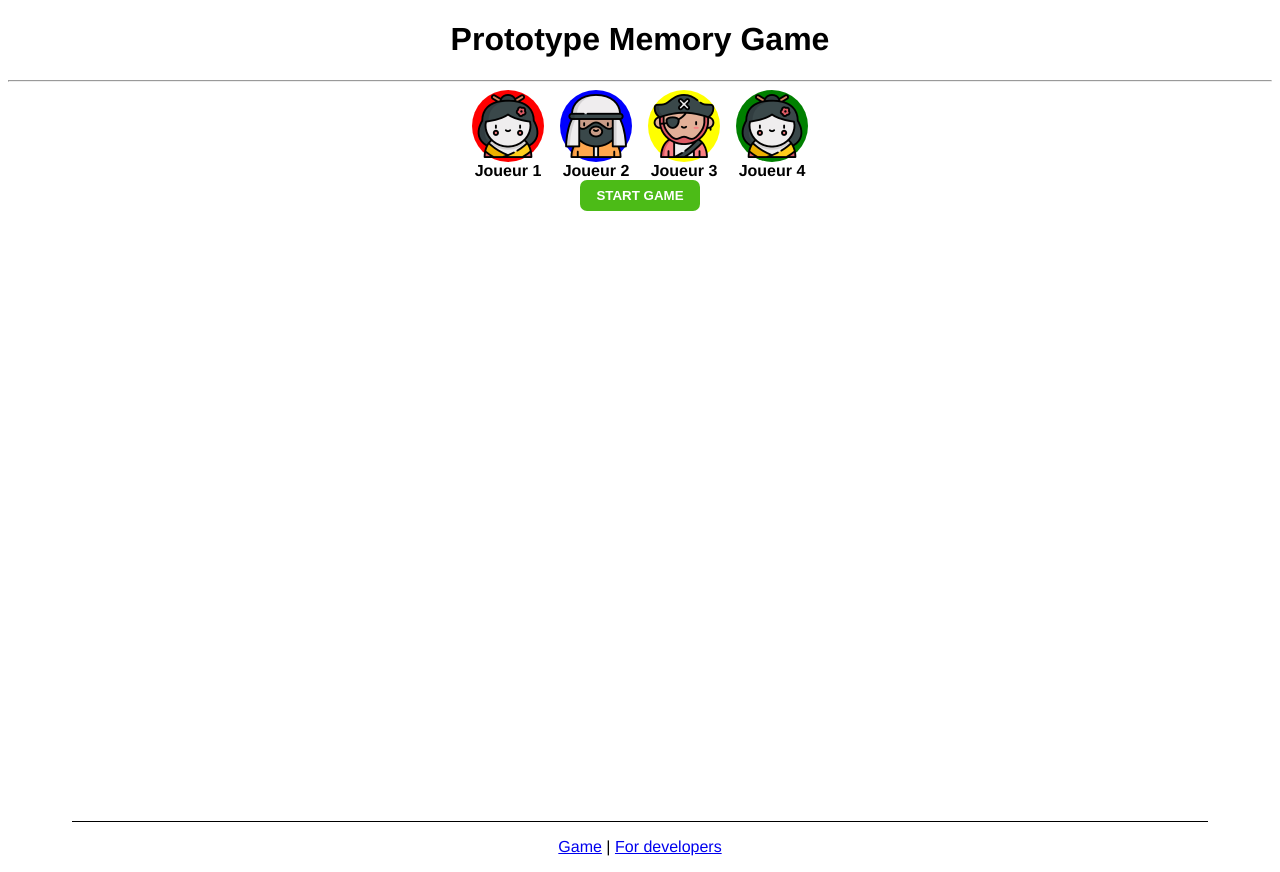
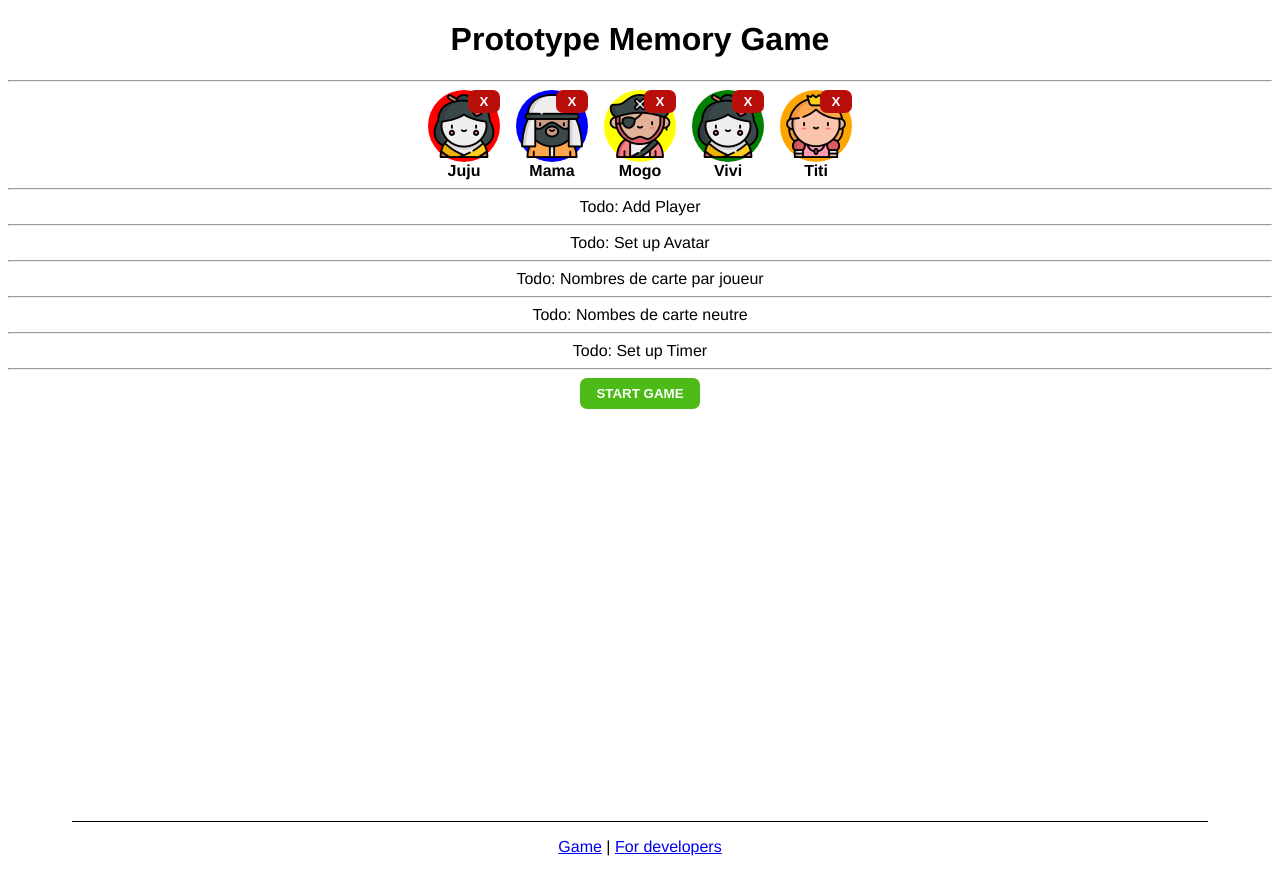
Before and after one commit to julienvanroy/naufrages-prototype-memory, a Vue app: page / in a window 1280 px wide. Built offline with nearby package versions, Linux system fonts and the light colour scheme.

Commit message:
wip: split store with module player

```diff
--- a/src/components/game/SetupGame.vue
+++ b/src/components/game/SetupGame.vue
@@ -1,6 +1,17 @@
 <template>
   <div>
-    <PlayersList/>
+    <PlayersList :can-edit="true"/>
+    <hr/>
+    Todo: Add Player
+    <hr/>
+    Todo: Set up Avatar
+    <hr/>
+    Todo: Nombres de carte par joueur
+    <hr/>
+    Todo: Nombes de carte neutre
+    <hr/>
+    Todo: Set up Timer
+    <hr/>
     <GenerateGame text="Start Game"/>
   </div>
 </template>
--- a/src/components/game/TheCard.vue
+++ b/src/components/game/TheCard.vue
@@ -21,8 +21,8 @@ export default {
 <style lang="scss" scoped>
 .card {
   border-radius: 10%;
-  width: 16rem;
-  height: 16rem;
+  width: 10rem;
+  height: 10rem;
   background: black;
   margin: 1rem;
 }
--- a/src/components/game/TheGame.vue
+++ b/src/components/game/TheGame.vue
@@ -2,7 +2,7 @@
   <div>
     <MessageGame/>
     <ActionsGame/>
-    <div class="cards" :style="{transform: `rotate(${rotationAngle}deg)`, height: '100vw'}">
+    <div class="cards" :style="{transform: `rotate(${rotationAngle}deg)`}">
       <TheCard v-for="(card, indexCard) in cards" :key="indexCard" :color="card.color" :is-reveal="card.isReveal"
                @click="clickCard({card: card, indexCard: indexCard})" :style="{transform: indexCardWantToSwitch === indexCard ? 'scale(1.1)' : null}"/>
     </div>
@@ -39,8 +39,10 @@ export default {
 
 <style lang="scss" scoped>
 .cards {
-  width: 100%;
-  height: 100%;
+  width: 100vh;
+  height: 100vh;
+  margin: auto;
+  overflow: scroll;
   display: flex;
   flex-wrap: wrap;
   justify-content: center;
--- a/src/components/player/AvatarPlayer.vue
+++ b/src/components/player/AvatarPlayer.vue
@@ -17,6 +17,10 @@ export default {
     color: {
       type: String,
       required: true
+    },
+    canEdit: {
+      type: Boolean,
+      default: false
     }
   },
   computed: {
--- /dev/null
+++ b/src/components/player/DeletePlayer.vue
@@ -0,0 +1,34 @@
+<template>
+  <TheCta class="delete" @click="removePlayer(index)" :text="text"/>
+</template>
+
+<script>
+import TheCta from "@/components/cta/TheCta";
+import {createNamespacedHelpers} from "vuex";
+const { mapMutations } = createNamespacedHelpers('players')
+
+export default {
+  name: "DeletePlayer",
+  props: {
+    index: {
+      type: Number,
+      required: true
+    },
+    text: {
+      type: String,
+      default: "Delete"
+    }
+  },
+  components: {TheCta},
+  methods: {
+    ...mapMutations(['removePlayer']),
+  }
+}
+</script>
+
+<style lang="scss" scoped>
+.delete {
+  background-color: $red-color;
+  color: $white-color;
+}
+</style>
--- a/src/components/player/PlayerCard.vue
+++ b/src/components/player/PlayerCard.vue
@@ -2,15 +2,21 @@
   <div class="card">
     <AvatarPlayer :name="name" :color="color"/>
     <strong>{{name}}</strong>
+    <DeletePlayer :index="index" text="X" v-if="canEdit"/>
   </div>
 </template>
 
 <script>
 import AvatarPlayer from "@/components/player/AvatarPlayer";
+import DeletePlayer from "@/components/player/DeletePlayer";
 export default {
   name: "PlayerCard",
-  components: {AvatarPlayer},
+  components: {DeletePlayer, AvatarPlayer},
   props: {
+    index: {
+      type: Number,
+      required: true
+    },
     name: {
       type: String,
       required: true
@@ -18,6 +24,10 @@ export default {
     color: {
       type: String,
       required: true
+    },
+    canEdit: {
+      type: Boolean,
+      default: false
     }
   }
 }
@@ -27,5 +37,16 @@ export default {
 .card {
   display: flex;
   flex-direction: column;
+  position: relative;
+}
+
+.delete {
+  padding: 0.25rem 0;
+  width: 2rem;
+  margin: auto;
+  position: absolute;
+  top: 0;
+  right: 0;
+  z-index: 1;
 }
 </style>
--- a/src/components/player/PlayersList.vue
+++ b/src/components/player/PlayersList.vue
@@ -1,6 +1,6 @@
 <template>
   <div>
-    <PlayerCard v-for="(player, indexPlayer) in players" :key="indexPlayer" :name="player.name" :color="player.color"/>
+    <PlayerCard v-for="(player, indexPlayer) in players" :key="indexPlayer" :index="indexPlayer" :name="player.name" :color="player.color" :can-edit="canEdit"/>
   </div>
 </template>
 
@@ -13,6 +13,12 @@ const { mapState } = createNamespacedHelpers('players')
 export default {
   name: "PlayersList",
   components: {PlayerCard},
+  props: {
+    canEdit: {
+      type: Boolean,
+      default: false
+    }
+  },
   computed: {
     ...mapState(['players'])
   }
--- a/src/store/module/players.js
+++ b/src/store/module/players.js
@@ -1,18 +1,22 @@
 const state = () => ({
     players: [
         {
-            name: 'Joueur 1',
+            name: 'Juju',
             color: 'red'
         }, {
-            name: 'Joueur 2',
+            name: 'Mama',
             color: 'blue'
         }, {
-            name: 'Joueur 3',
+            name: 'Mogo',
             color: 'yellow'
         },
         {
-            name: 'Joueur 4',
+            name: 'Vivi',
             color: 'green'
+        },
+        {
+            name: 'Titi',
+            color: 'orange'
         },
     ],
     roundPlayer: 0,
@@ -50,7 +54,7 @@ const mutations = {
         })
     },
     removePlayer(state, index) {
-        this.items.splice(index, 1);
+        state.players.splice(index, 1);
     },
     setRoundPlayer(state, value) {
         state.roundPlayer = value
```
